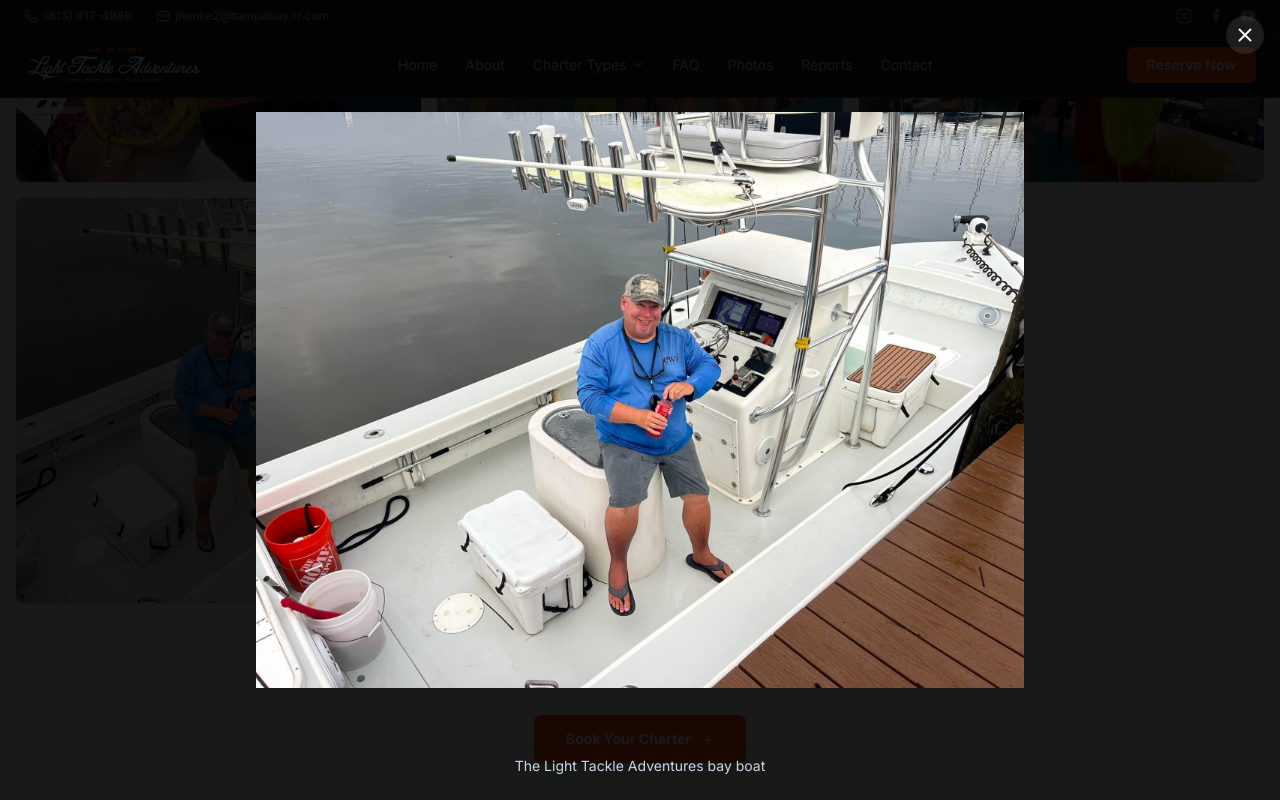
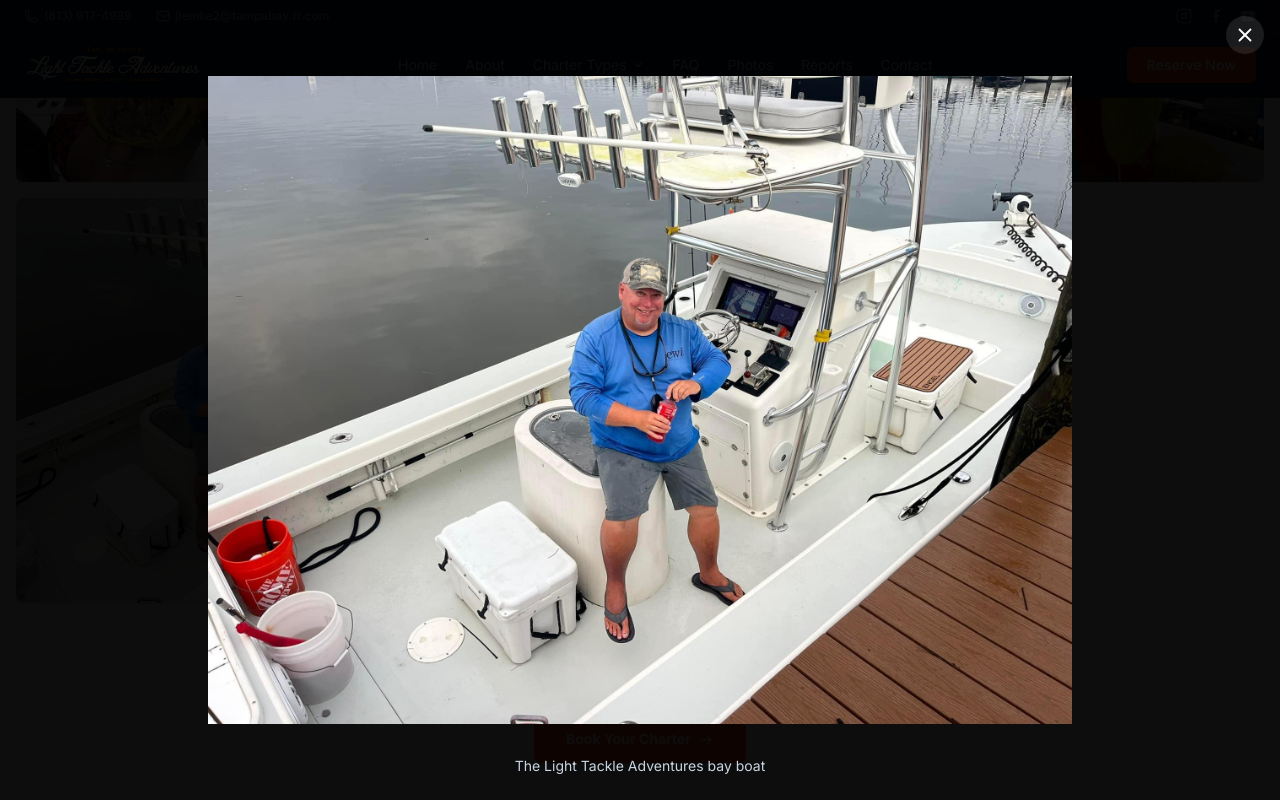
Before and after one commit to SteamWorksWeb/light-tackle-adventures, a Next.js app: page /photos in a window 1280 px wide. Both pictures are taken after a click on the element "The Boat". Shown: the part 2991-3791 px from the top of the page. Built offline with nearby package versions, Linux system fonts and the light colour scheme; a web font is replaced by a local one.

Commit message:
feat: upgrade photo lightbox with cinematic fade+scale CSS transition animation

```diff
--- a/src/app/photos/page.tsx
+++ b/src/app/photos/page.tsx
@@ -31,7 +31,8 @@ const galleryImages = [
 const categories = ["All", "Tarpon", "Fly Fishing", "Inshore", "Scalloping", "The Boat", "The Captain"];
 
 export default function PhotosPage() {
-  const [selectedImage, setSelectedImage] = useState<{ src: string; alt: string } | null>(null);
+  const [isOpen, setIsOpen] = useState(false);
+  const [activeImage, setActiveImage] = useState<{ src: string; alt: string } | null>(null);
   const [activeCategory, setActiveCategory] = useState("All");
 
   const filtered = activeCategory === "All"
@@ -93,7 +94,7 @@ export default function PhotosPage() {
               <div
                 key={img.src}
                 className="relative aspect-square cursor-pointer overflow-hidden rounded-[7px] group shadow-sm"
-                onClick={() => setSelectedImage(img)}
+                onClick={() => { setActiveImage(img); setIsOpen(true); }}
               >
                 <Image
                   src={img.src}
@@ -129,40 +130,50 @@ export default function PhotosPage() {
         </div>
       </div>
 
-      {/* ── LIGHTBOX ── */}
-      {selectedImage && (
+      {/* ── LIGHTBOX — persistent in DOM, animated via CSS transitions ── */}
       <div
-          className="fixed inset-0 z-50 flex items-center justify-center bg-black/90 p-4 cursor-zoom-out"
-          onClick={() => setSelectedImage(null)}
+        className={`fixed inset-0 z-[100] flex items-center justify-center bg-black/95 p-4 cursor-zoom-out transition-all duration-300 ease-in-out ${
+          isOpen ? "opacity-100 visible" : "opacity-0 invisible"
+        }`}
+        onClick={() => setIsOpen(false)}
       >
         {/* Close button */}
         <button
           className="absolute top-4 right-4 text-white bg-white/10 hover:bg-white/20 rounded-full p-2 transition-colors z-10"
-            onClick={() => setSelectedImage(null)}
+          onClick={() => setIsOpen(false)}
           aria-label="Close lightbox"
         >
           <X size={22} />
         </button>
 
+        {activeImage && (
+          <>
+            {/* Image panel — float-up scale transition */}
             <div
-            className="relative w-full max-w-5xl aspect-video"
+              className={`relative w-full max-w-6xl aspect-video transform transition-all duration-500 ease-out ${
+                isOpen
+                  ? "scale-100 translate-y-0 opacity-100"
+                  : "scale-95 translate-y-8 opacity-0"
+              }`}
               onClick={(e) => e.stopPropagation()}
             >
               <Image
-              src={selectedImage.src}
-              alt={selectedImage.alt}
+                src={activeImage.src}
+                alt={activeImage.alt}
                 fill
                 className="object-contain"
                 sizes="100vw"
+                quality={90}
               />
             </div>
 
             {/* Caption */}
-          <p className="absolute bottom-6 left-0 right-0 text-center text-slate-300 text-sm px-4">
-            {selectedImage.alt}
+            <p className="absolute bottom-6 left-0 right-0 text-center text-slate-300 text-sm px-4 pointer-events-none">
+              {activeImage.alt}
             </p>
+          </>
+        )}
       </div>
-      )}
     </>
   );
 }
```
Lines whose indentation alone changed are shown as unchanged.
